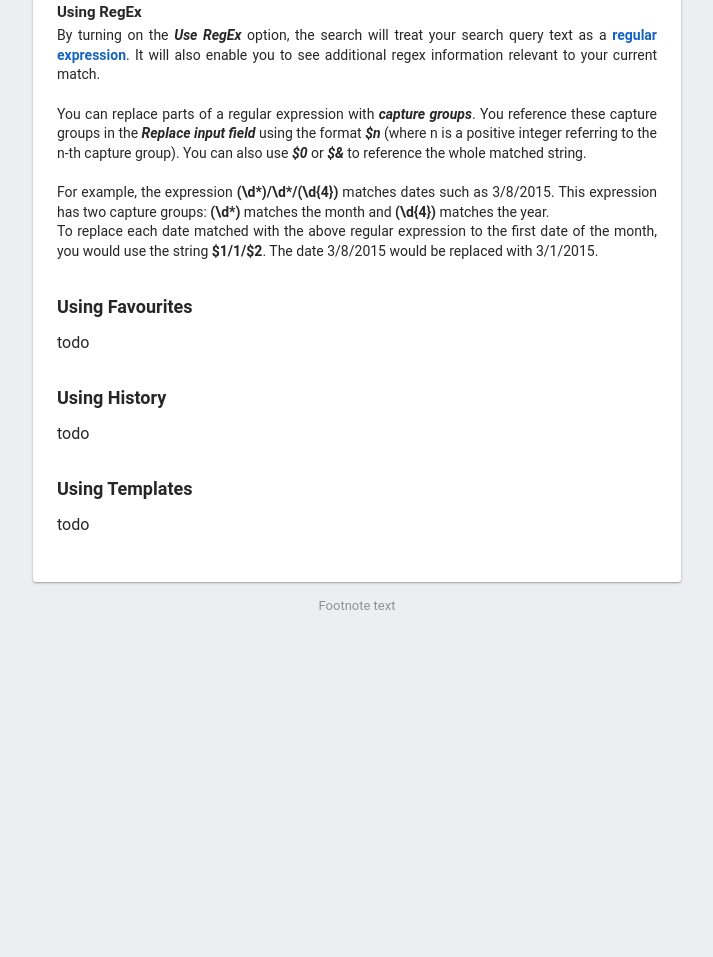
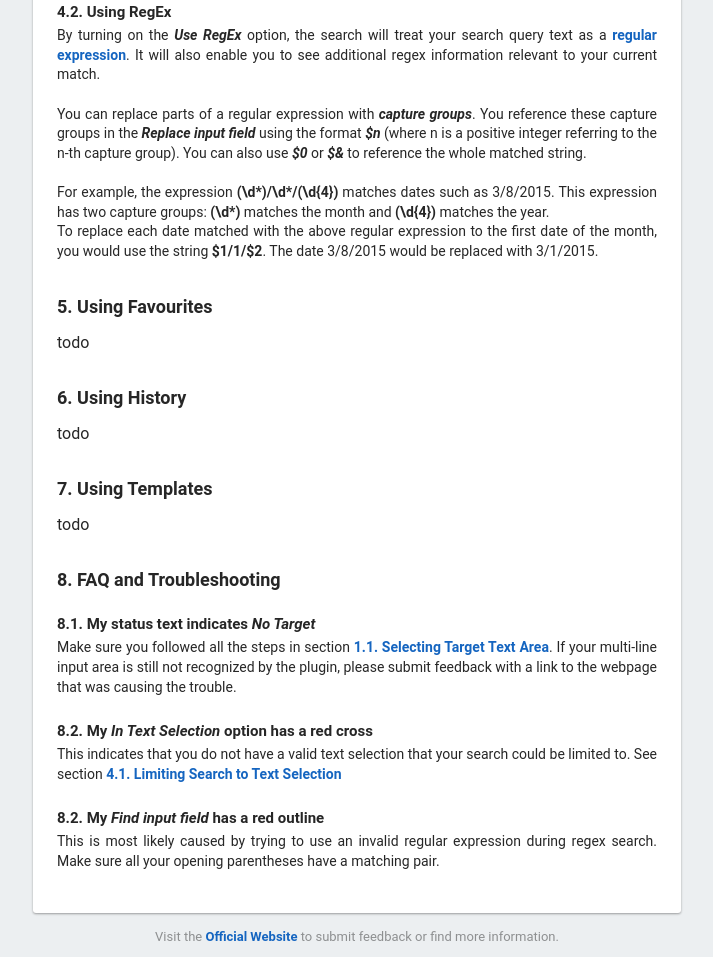
Before and after one commit to Dalimil/Find-and-Replace-Browser-Extension, a browser extension: page main/help.html in a window 1280 px wide. Shown: the part 2049-3006 px from the top of the page, without its empty margins (283-996 px from the left). Before the commit the page ends 2675 px from the top, so only its background shows below. Drawn offline with Linux system fonts and the light colour scheme.

Commit message:
Add FAQ section to help website

```diff
--- a/main/help.html
+++ b/main/help.html
@@ -15,8 +15,8 @@
     #message h4 { font-weight: bold; font-size: 15px; margin: 25px 0 3px; }
     #message .lead-para { line-height: 140%; margin: 16px 0 24px; font-size: 14px; }
     #message .para { line-height: 140%; margin: 5px 0 10px; font-size: 14px; text-align: justify; }
-    #message a { text-decoration: none; color: #1565C0; font-weight: bold; }
-    #message a:hover, #message a:active { color: #2196F3; }
+    a { text-decoration: none; color: #1565C0; font-weight: bold; }
+    a:hover, a:active { color: #2196F3; }
     #message { box-shadow: 0 1px 3px rgba(0,0,0,0.12), 0 1px 2px rgba(0,0,0,0.24); }
     #load { color: rgba(0,0,0,0.4); text-align: center; font-size: 13px; }
     kbd {
@@ -156,7 +156,7 @@
       <a href="#s1-2">open your search widget</a> as usual (both clicking the icon and using keyboard shortcut
       preserve your text selection). Now your search matches will be restricted to your text selection.
     </div>
-    <h4 id="s4-2">Using RegEx</h4>
+    <h4 id="s4-2">4.2. Using RegEx</h4>
     <div class="para">
       By turning on the <em>Use RegEx</em> option, the search will treat your search query text
       as a <a href="https://en.wikipedia.org/wiki/Regular_expression">regular expression</a>. It will
@@ -173,14 +173,33 @@
       To replace each date matched with the above regular expression to the first date of the month,
       you would use the string <strong>$1/1/$2</strong>. The date 3/8/2015 would be replaced with 3/1/2015.
     </div>
-    <h3>Using Favourites</h3>
+    <h3 id="s5">5. Using Favourites</h3>
     <p>todo</p>
-    <h3>Using History</h3>
+    <h3 id="s6">6. Using History</h3>
     <p>todo</p>
-    <h3>Using Templates</h3>
+    <h3 id="s7">7. Using Templates</h3>
     <p>todo</p>
+    <h3 id="s8">8. FAQ and Troubleshooting</h3>
+      <h4 id="s8-1">8.1. My status text indicates <i>No Target</i></h4>
+      <div class="para">
+        Make sure you followed all the steps in section <a href="#s1-1">1.1. Selecting Target Text Area</a>.
+        If your multi-line input area is still not recognized by the plugin, please submit feedback with
+        a link to the webpage that was causing the trouble.
+      </div>
+      <h4 id="s8-2">8.2. My <i>In Text Selection</i> option has a red cross</h4>
+      <div class="para">
+        This indicates that you do not have a valid text selection that your search could be limited to.
+        See section <a href="#s4-1">4.1. Limiting Search to Text Selection</a>
+      </div>
+      <h4 id="s8-2">8.2. My <i>Find input field</i> has a red outline</h4>
+      <div class="para">
+        This is most likely caused by trying to use an invalid regular expression during regex search. Make
+        sure all your opening parentheses have a matching pair.
+      </div>
+    </div>
   </div>
-  <p id="load">Footnote text</p>
+  <p id="load">Visit the <a href="https://find-and-replace-f6588.firebaseapp.com/">Official Website</a> to
+    submit feedback or find more information.</p>
 
 </body>
 </html>
```
